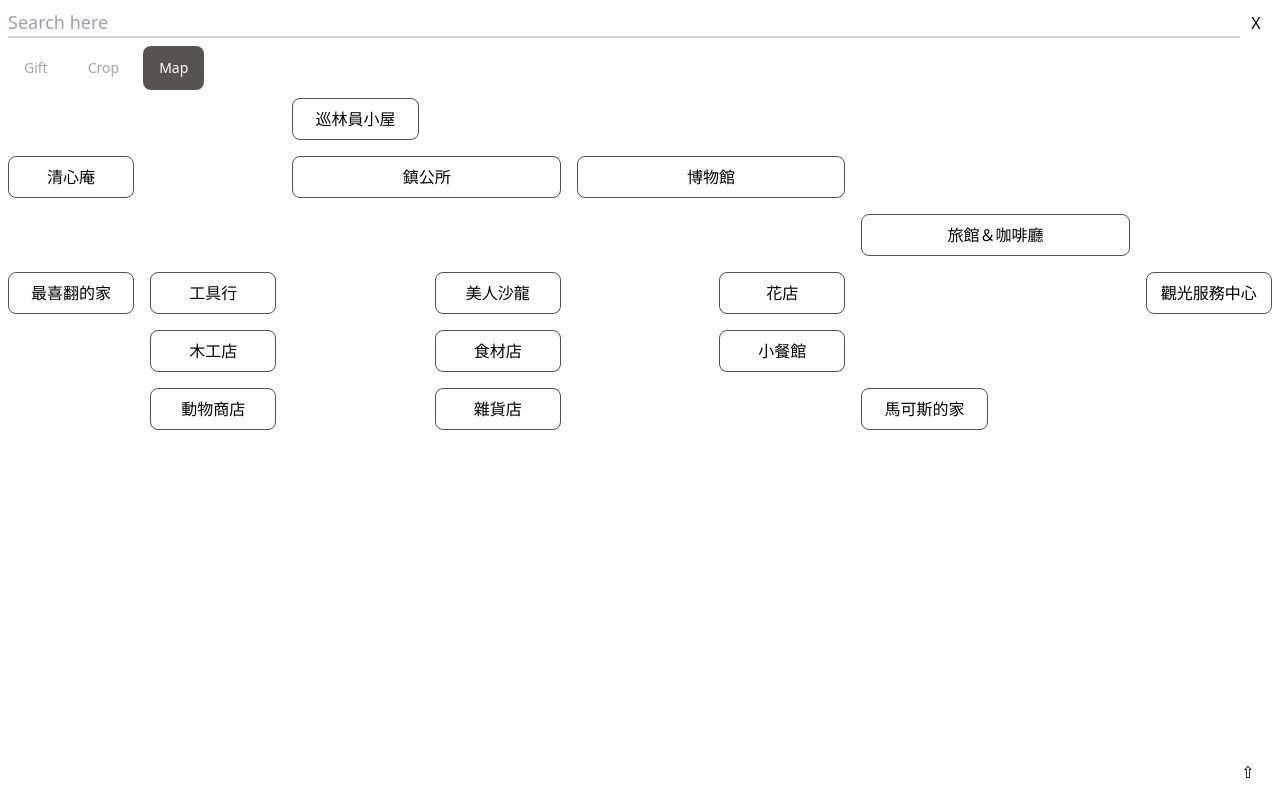
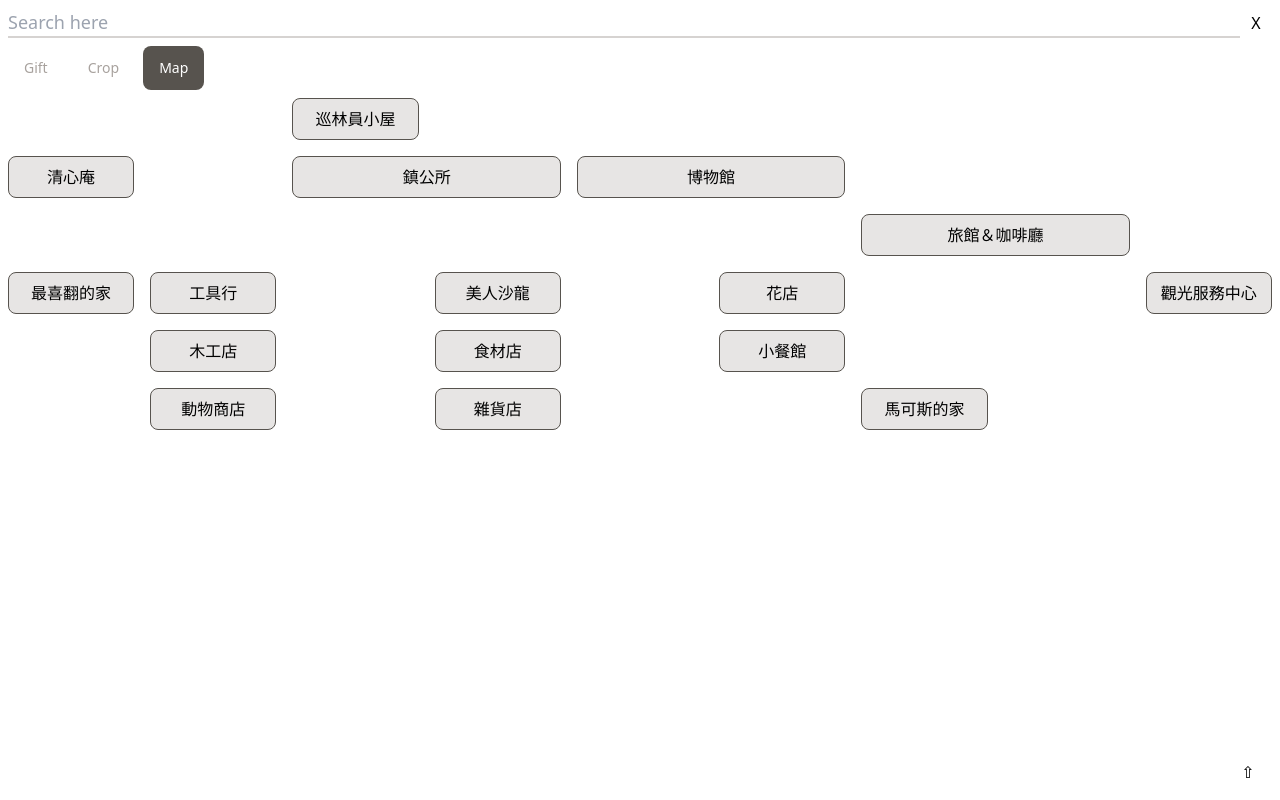
Before and after one commit to pig60214/harvest-moon, a React (Create React App) app: page / in a window 1280 px wide. Both pictures are taken after a click on the element "Map". Built offline with nearby package versions, Linux system fonts and the light colour scheme.

Commit message:
Highlight Location By Search

```diff
--- a/src/App.js
+++ b/src/App.js
@@ -89,24 +89,100 @@ function Crops({ searchInput }) {
 }
 
 function Map({ searchInput }) {
+  const locations = [
+    {
+      'name': '巡林員小屋',
+      'rowClass': 'row-start-1',
+      'colClass':'col-start-3',
+    },
+    {
+      'name': '清心庵',
+      'rowClass': 'row-start-2',
+      'colClass':'col-start-1',
+    },
+    {
+      'name': '鎮公所',
+      'rowClass': 'row-start-2',
+      'colClass':'col-start-3 col-span-2',
+    },
+    {
+      'name': '博物館',
+      'rowClass': 'row-start-2',
+      'colClass':'col-start-5 col-span-2',
+    },
+    {
+      'name': '旅館＆咖啡廳',
+      'rowClass': 'row-start-3',
+      'colClass':'col-start-7 col-span-2',
+    },
+    {
+      'name': '最喜翻的家',
+      'rowClass': 'row-start-4',
+      'colClass':'col-start-1',
+    },
+    {
+      'name': '工具行',
+      'rowClass': 'row-start-4',
+      'colClass':'col-start-2',
+    },
+    {
+      'name': '美人沙龍',
+      'rowClass': 'row-start-4',
+      'colClass':'col-start-4',
+    },
+    {
+      'name': '花店',
+      'rowClass': 'row-start-4',
+      'colClass':'col-start-6',
+    },
+    {
+      'name': '觀光服務中心',
+      'rowClass': 'row-start-4',
+      'colClass':'col-start-9',
+    },
+    {
+      'name': '木工店',
+      'rowClass': 'row-start-5',
+      'colClass':'col-start-2',
+    },
+    {
+      'name': '食材店',
+      'rowClass': 'row-start-5',
+      'colClass':'col-start-4',
+    },
+    {
+      'name': '小餐館',
+      'rowClass': 'row-start-5',
+      'colClass':'col-start-6',
+    },
+    {
+      'name': '動物商店',
+      'rowClass': 'row-start-6',
+      'colClass':'col-start-2',
+    },
+    {
+      'name': '雜貨店',
+      'rowClass': 'row-start-6',
+      'colClass':'col-start-4',
+    },
+    {
+      'name': '馬可斯的家',
+      'rowClass': 'row-start-6',
+      'colClass':'col-start-7',
+    },
+  ];
+  const rows = [];
+  locations.forEach(location => {
+    if(!location.name.includes(searchInput)) {
+      location.highlightClass = '';
+    } else {
+      location.highlightClass = 'bg-stone-200';
+    }
+    rows.push(<div className={`border border-stone-600 rounded-lg text-center py-2 ${location.rowClass} ${location.colClass} ${location.highlightClass}`}>{location.name}</div>);
+  });
   return (
     <div className='grid grid-rows-6 grid-cols-9 gap-4'>
-      <div className='border border-stone-600 rounded-lg text-center py-2 row-start-1 col-start-3'>巡林員小屋</div>
-      <div className='border border-stone-600 rounded-lg text-center py-2 row-start-2 col-start-1'>清心庵</div>
-      <div className='border border-stone-600 rounded-lg text-center py-2 row-start-2 col-start-3 col-span-2'>鎮公所</div>
-      <div className='border border-stone-600 rounded-lg text-center py-2 row-start-2 col-start-5 col-span-2'>博物館</div>
-      <div className='border border-stone-600 rounded-lg text-center py-2 row-start-3 col-start-7 col-span-2'>旅館＆咖啡廳</div>
-      <div className='border border-stone-600 rounded-lg text-center py-2 row-start-4 col-start-1'>最喜翻的家</div>
-      <div className='border border-stone-600 rounded-lg text-center py-2 row-start-4 col-start-2'>工具行</div>
-      <div className='border border-stone-600 rounded-lg text-center py-2 row-start-4 col-start-4'>美人沙龍</div>
-      <div className='border border-stone-600 rounded-lg text-center py-2 row-start-4 col-start-6'>花店</div>
-      <div className='border border-stone-600 rounded-lg text-center py-2 row-start-4 col-start-9'>觀光服務中心</div>
-      <div className='border border-stone-600 rounded-lg text-center py-2 row-start-5 col-start-2'>木工店</div>
-      <div className='border border-stone-600 rounded-lg text-center py-2 row-start-5 col-start-4'>食材店</div>
-      <div className='border border-stone-600 rounded-lg text-center py-2 row-start-5 col-start-6'>小餐館</div>
-      <div className='border border-stone-600 rounded-lg text-center py-2 row-start-6 col-start-2'>動物商店</div>
-      <div className='border border-stone-600 rounded-lg text-center py-2 row-start-6 col-start-4'>雜貨店</div>
-      <div className='border border-stone-600 rounded-lg text-center py-2 row-start-6 col-start-7'>馬可斯的家</div>
+      {rows}
     </div>
   );
 }
```
